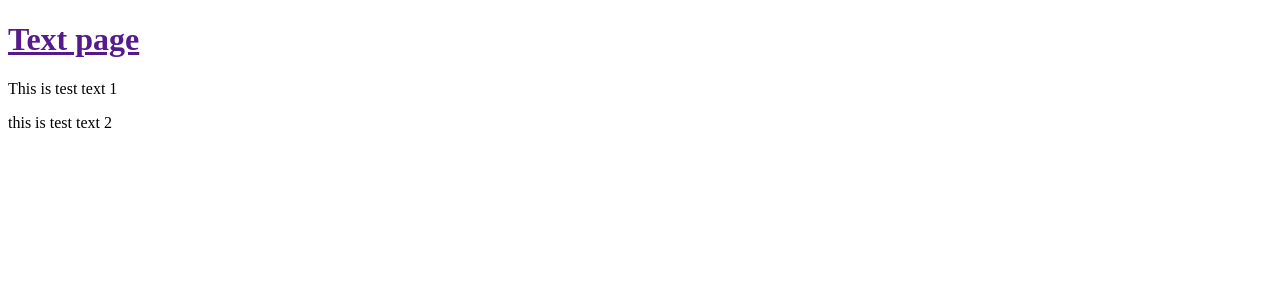
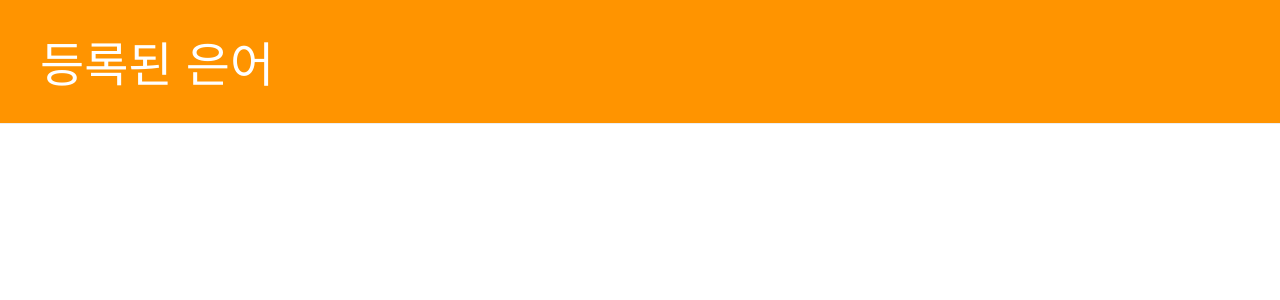
Before and after one commit to hurjeesic/Korean_Language_Translator, a Django app: page / in a window 1280 px wide. Shown: the top 300 px of the page. Run offline with Django 3.2, Linux system fonts and the light colour scheme; data that the repository does not hold is empty; some libraries are stand-ins or nearby versions.

Commit message:
장고 실행 방법 추가 데이터(은어) 목록 확인 페이지 추가 및 css 파일 추가

```diff
--- /dev/null
+++ b/patter/static/css/patter.css
@@ -0,0 +1,42 @@
+.page-header {
+    background-color: #ff9400;
+    margin-top: 0;
+    padding: 20px 20px 20px 40px;
+}
+
+.page-header h1, .page-header h1 a, .page-header h1 a:visited, .page-header h1 a:active {
+    color: #ffffff;
+    font-size: 36pt;
+    text-decoration: none;
+}
+
+.content {
+    margin-left: 40px;
+}
+
+.date {
+    color: #828282;
+}
+
+.save {
+    float: right;
+}
+
+.post-form textarea, .post-form input {
+    width: 100%;
+}
+
+.top-menu, .top-menu:hover, .top-menu:visited {
+    color: #ffffff;
+    float: right;
+    font-size: 26pt;
+    margin-right: 20px;
+}
+
+.post {
+    margin-bottom: 70px;
+}
+
+.post h1 a, .post h1 a:visited {
+    color: #000000;
+}
--- a/patter/templates/patter/patter_list.html
+++ b/patter/templates/patter/patter_list.html
@@ -1,19 +1,30 @@
+{% load static %}
 <!DOCTYPE html>
 <html lang="en" dir="ltr">
   <head>
     <meta charset="utf-8">
     <title>Korean Language Translator</title>
+    <link rel="stylesheet" href="//maxcdn.bootstrapcdn.com/bootstrap/3.2.0/css/bootstrap.min.css">
+    <link rel="stylesheet" href="//maxcdn.bootstrapcdn.com/bootstrap/3.2.0/css/bootstrap-theme.min.css">
+    <link rel="stylesheet" href="{% static 'css/patter.css' %}">
   </head>
   <body>
-    <div>
-      <h1><a href="">Text page</a></h1>
+    <div class="page-header">
+      <h1><a href="">등록된 은어</a></h1>
     </div>
 
-    <div>
-      <p>This is test text 1</p>
-    </div>
-    <div>
-      <p>this is test text 2</p>
+    <div class="content container">
+      <div class="row">
+        <div class="col-md-8">
+          {% for patter in patters %}
+            <div class="patter">
+              <h2>{{ patter.patter_str }} : {{ patter.meaning_str }}<br></h2>
+              등록한 사람 : {{ patter.author }}<br>
+              등록 날짜 : {{ patter.created_date }}
+            </div>
+          {% endfor %}
+        </div>
+      </div>
     </div>
   </body>
 </html>
--- a/patter/views.py
+++ b/patter/views.py
@@ -1,5 +1,8 @@
 from django.shortcuts import render
+from django.utils import timezone
+from .models import Patter
 
 # Create your views here.
 def patter_list(request):
-    return render(request, 'patter/patter_list.html', {})
+    patters = Patter.objects.all()
+    return render(request, 'patter/patter_list.html', {'patters' : patters})
```
Also changed, not shown: etc/Django 실행을 위한 명령어 모음.txt (added, +15 -0 lines), etc/wiki parsing.py (renamed from wiki parsing.py).
